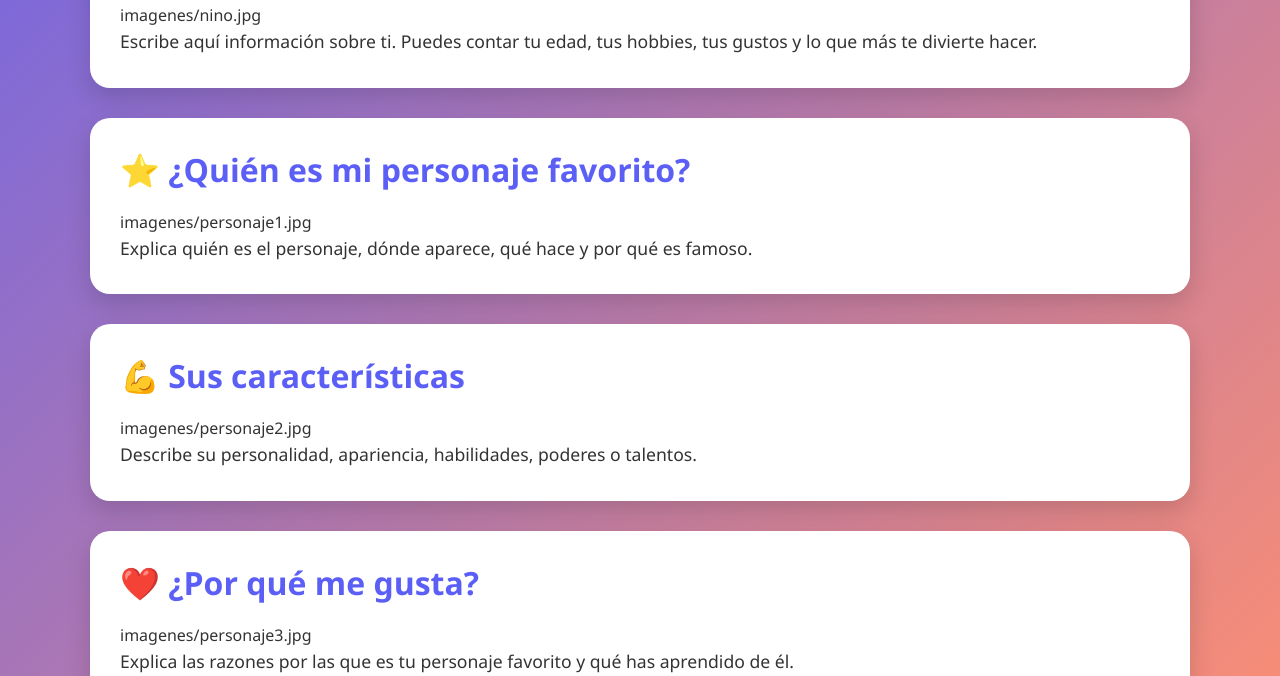
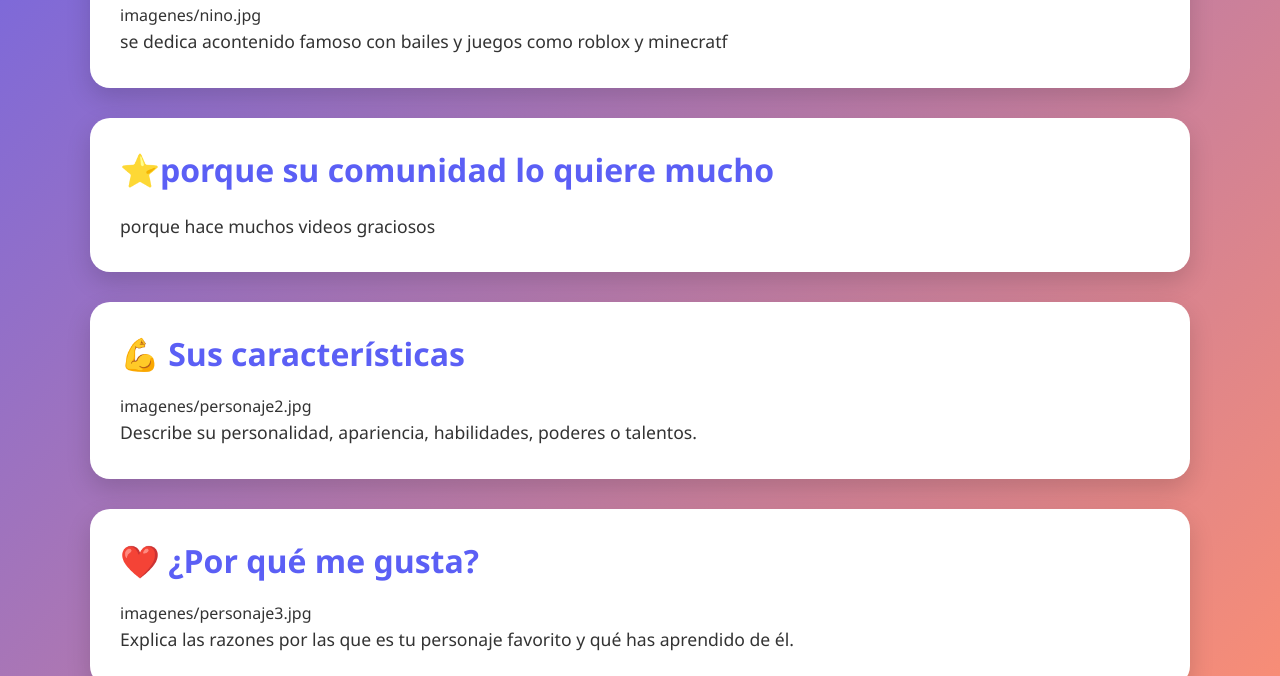
Before and after one commit to lusin20261/4basadreMALLCCO, a plain HTML site: page docs/personajeFavorito/index.html in a window 1280 px wide. Shown: the part 569-1245 px from the top of the page. Drawn offline with Linux system fonts and the light colour scheme.

Commit message:
este es para mama y papa

```diff
--- a/docs/personajeFavorito/index.html
+++ b/docs/personajeFavorito/index.html
@@ -4,7 +4,7 @@
 <head>
     <meta charset="UTF-8">
     <meta name="viewport" content="width=device-width, initial-scale=1.0">
-    <title>[Nombre del Personaje]</title>
+    <title>nando</title>
     <link rel="stylesheet" href="style.css">
 </head>
 
@@ -12,7 +12,7 @@
 
     <header class="hero">
         <div class="hero-content">
-            <h1>[NOMBRE DEL PERSONAJE]</h1>
+            <h1>betilloguapillo</h1>
             <p>El personaje favorito de <strong>[Nombre del Niño]</strong></p>
         </div>
     </header>
@@ -20,23 +20,21 @@
     <main>
 
         <section class="card">
-            <h2>👦 Sobre mí</h2>
+            <h2>xd</h2>
             imagenes/nino.jpg
 
             <p>
-                Escribe aquí información sobre ti.
-                Puedes contar tu edad, tus hobbies,
-                tus gustos y lo que más te divierte hacer.
+                se dedica acontenido famoso con bailes y
+                juegos como roblox y minecratf
             </p>
         </section>
 
         <section class="card">
-            <h2>⭐ ¿Quién es mi personaje favorito?</h2>
-            imagenes/personaje1.jpg
+            <h2>⭐porque su comunidad lo quiere mucho</h2>
+
 
             <p>
-                Explica quién es el personaje, dónde aparece,
-                qué hace y por qué es famoso.
+                porque hace muchos videos graciosos
             </p>
         </section>
 
```
